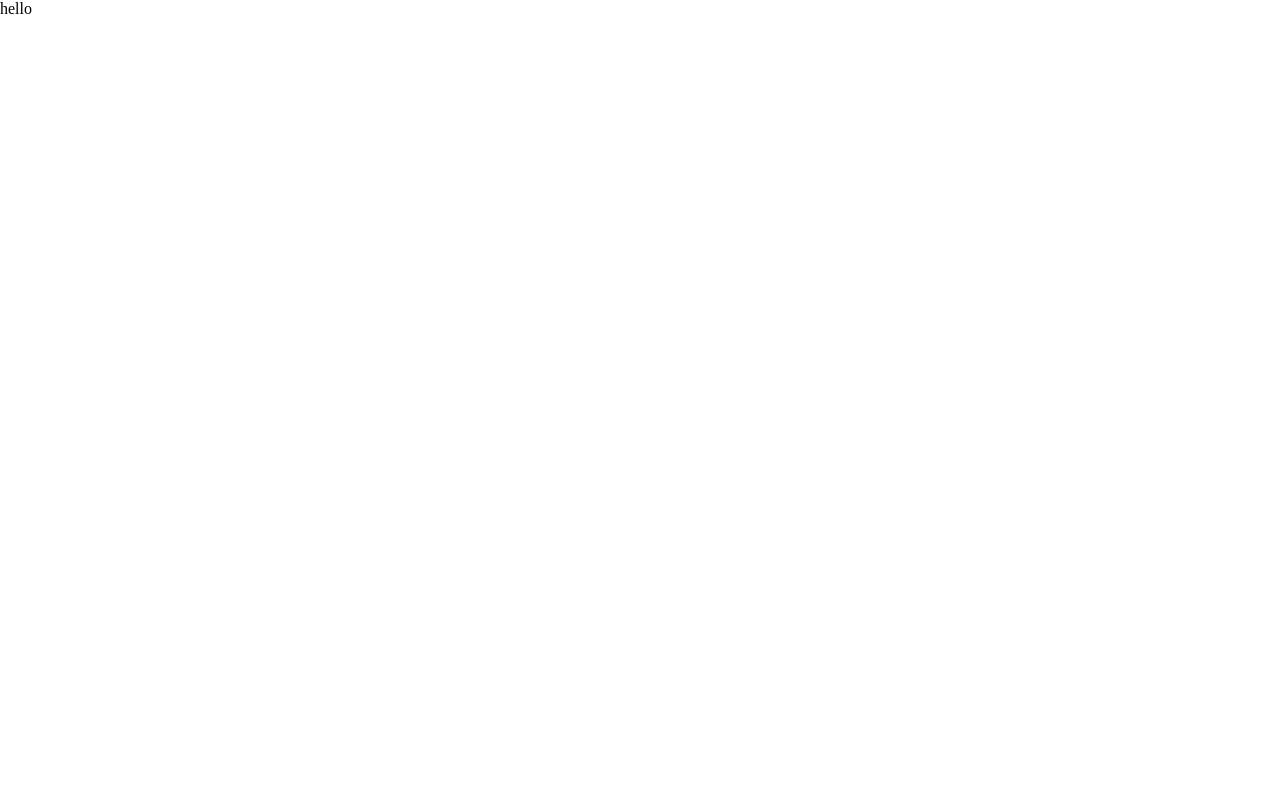
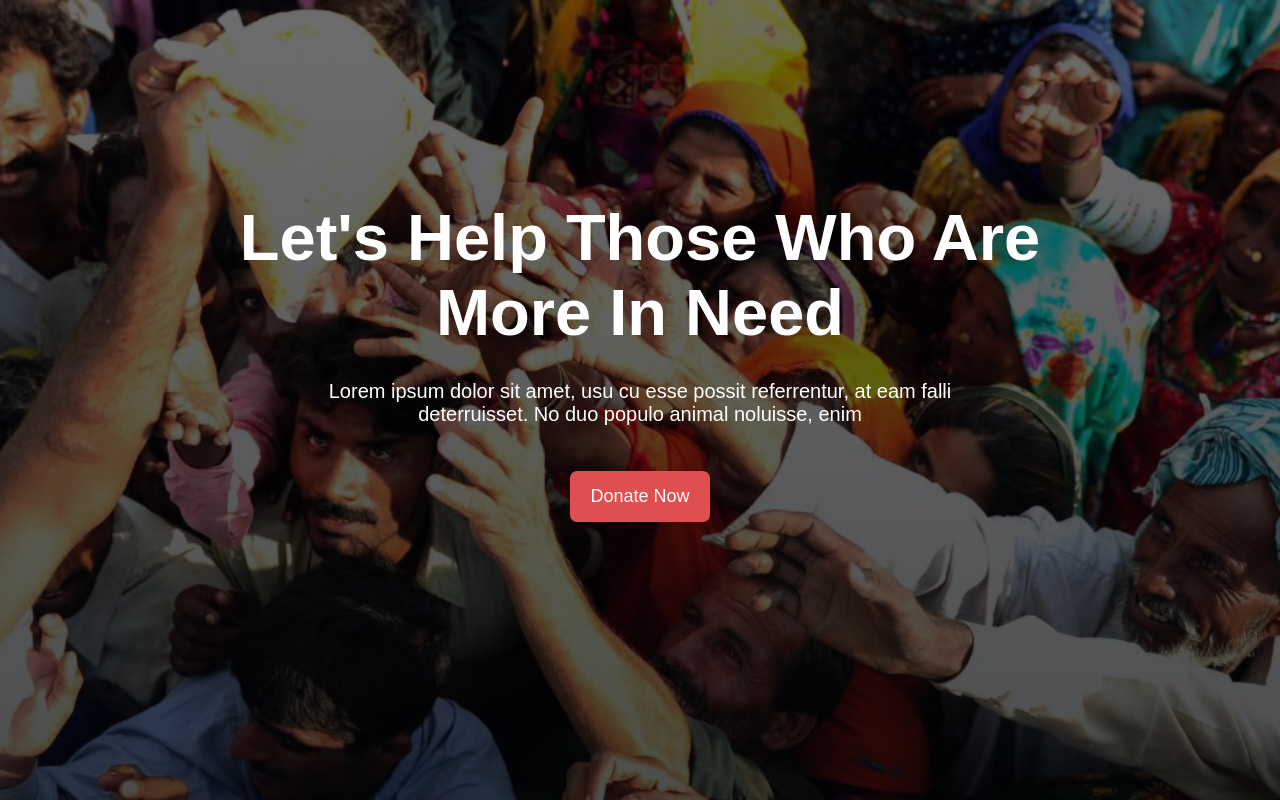
Before and after one commit to dev-nirob1/donate-today, a plain HTML site: page index.html in a window 1280 px wide. Drawn offline with Linux system fonts and the light colour scheme.

Commit message:
banner section done

```diff
--- a/index.html
+++ b/index.html
@@ -1,5 +1,6 @@
 <!DOCTYPE html>
 <html lang="en">
+
 <head>
     <meta charset="UTF-8">
     <meta http-equiv="X-UA-Compatible" content="IE=edge">
@@ -7,9 +8,16 @@
     <title>Donate-Today</title>
     <link rel="stylesheet" href="style.css">
 </head>
+
 <body>
     <header>
-        hello
+        <div class="banner">
+            <h1 class="banner-header">Let's Help Those Who Are
+                More In Need</h1>
+            <p class="banner-description">Lorem ipsum dolor sit amet, usu cu esse possit referrentur, at eam falli
+                deterruisset. No duo populo animal noluisse, enim</p>
+                <button class="btn-primary">Donate Now</button>
+        </div>
     </header>
 
     <main>
@@ -20,4 +28,5 @@
 
     </footer>
 </body>
+
 </html>
--- a/style.css
+++ b/style.css
@@ -1,4 +1,42 @@
-*{
+* {
     margin: 0;
     padding: 0;
+    font-family: sans-serif;
 }
+
+header {
+    background-image: linear-gradient(rgba(1, 1, 5, 0.573), rgba(1, 3, 5, 0.7)),
+        url("resources/images/donation0.jpg");
+    background-size: cover;
+    background-repeat: no-repeat;
+    height: 100vh;
+}
+
+.banner {
+    text-align: center;
+    color: white;
+    padding: 200px;
+}
+
+.banner .banner-header {
+    font-size: 65px;
+    color: white;
+    margin-bottom: 30px;
+}
+
+.banner .banner-description{
+    font-size: 20px;
+    margin: 20px 120px;
+}
+
+.btn-primary {
+    color: white;
+    font-size: 18px;
+    font-weight: 500;
+    background-color: rgb(224, 79, 79);
+    padding: 15px 20px;
+    border: none;
+    border-radius: 7px;
+    margin-top: 25px;
+    cursor: pointer;
+}
```
Also changed, not shown: resources/images/donation0.jpg (added), resources/images/donation1.jpg (added), resources/images/donation10.jpg (added), resources/images/donation11.jpg (added), resources/images/donation13.jpg (added), resources/images/donation14.webp (added), resources/images/donation2.jpg (added), resources/images/donation4.jpg (added), resources/images/donation5.jpg (added), resources/images/donation6.jpg (added), resources/images/donation7.jpg (added), resources/images/donation8.jpg (added), resources/images/donation9.jpg (added), 2 other files.
